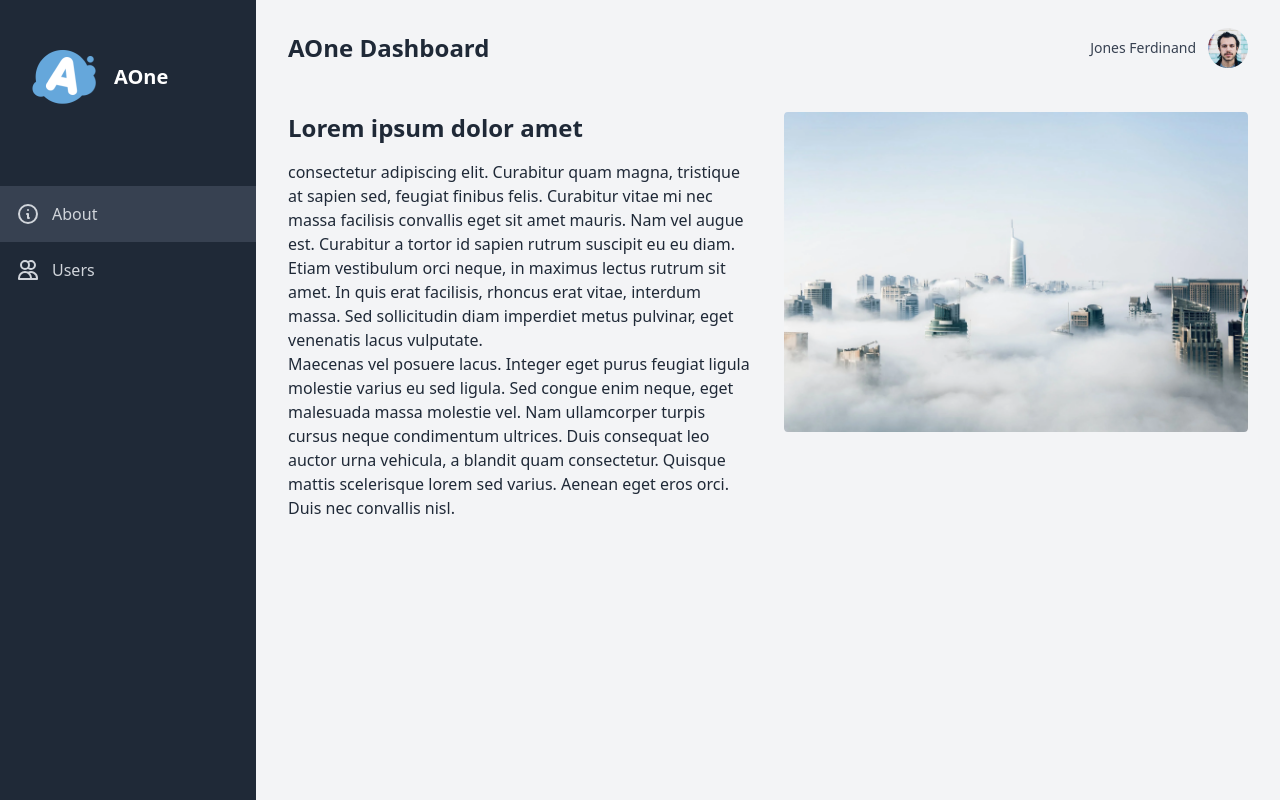
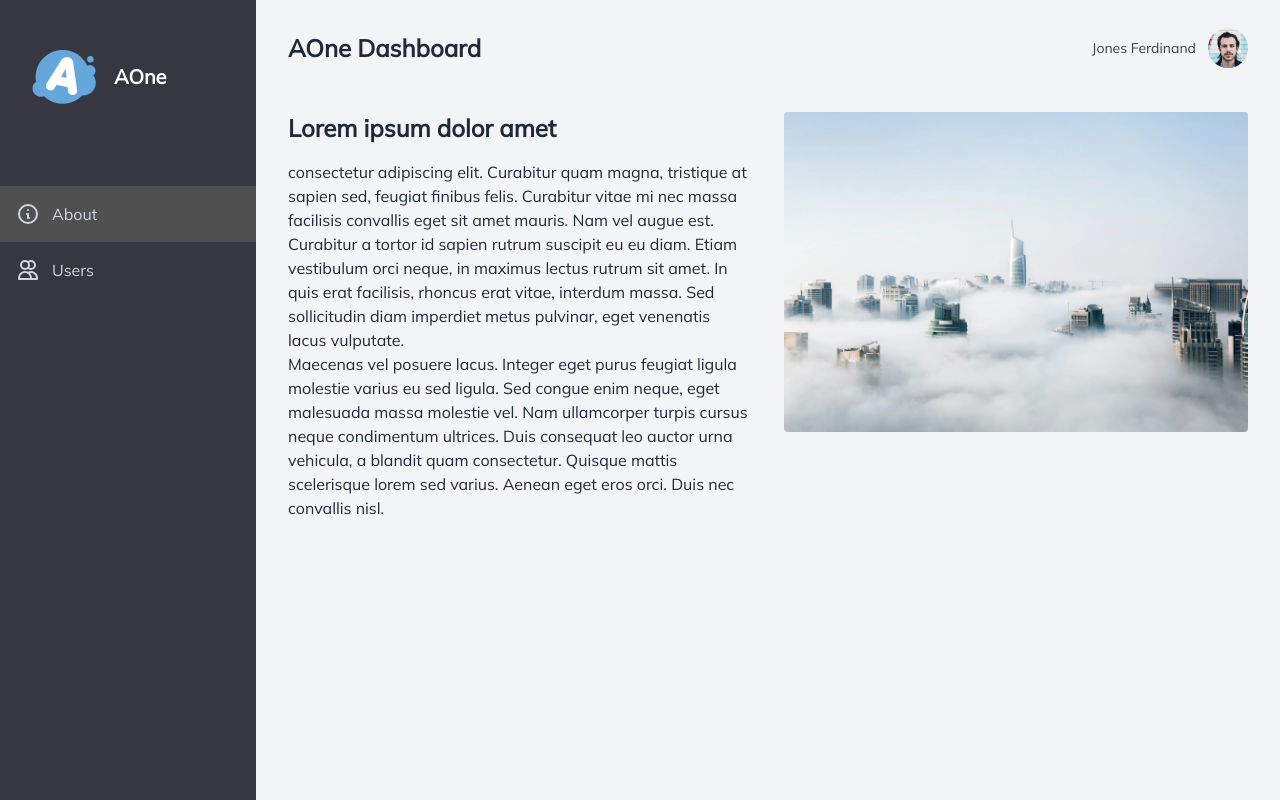
Before and after one commit to taufiqrohman/code-with-nuxt, a Nuxt app: page / in a window 1280 px wide. Built offline with nearby package versions, Linux system fonts and the light colour scheme.

Commit message:
Set default font

```diff
--- a/components/NavItem.vue
+++ b/components/NavItem.vue
@@ -1,8 +1,8 @@
 <template>
   <nuxt-link
     :to="to"
-    class="text-gray-300 flex flex-row justify-start items-center p-4 hover:bg-gray-600"
-    :class="{ 'bg-gray-700': active }"
+    class="text-gray-300 flex flex-row justify-start items-center p-4 hover:bg-secondary-gray"
+    :class="{ 'bg-secondary-gray': active }"
   >
     <slot name="icon" /> <span class="ml-3"><slot /></span>
   </nuxt-link>
--- a/nuxt.config.js
+++ b/nuxt.config.js
@@ -29,6 +29,7 @@ export default {
   buildModules: [
     // https://go.nuxtjs.dev/typescript
     "@nuxt/typescript-build",
+    "@nuxtjs/google-fonts",
     // https://go.nuxtjs.dev/tailwindcss
     "@nuxtjs/tailwindcss"
   ],
@@ -49,5 +50,11 @@ export default {
   },
 
   // Build Configuration: https://go.nuxtjs.dev/config-build
-  build: {}
+  build: {},
+
+  googleFonts: {
+    families: {
+      Mulish: true
+    }
+  }
 };
--- a/package.json
+++ b/package.json
@@ -22,6 +22,7 @@
     "@nuxtjs/dotenv": "^1.4.1",
     "@nuxtjs/eslint-config-typescript": "^6.0.0",
     "@nuxtjs/eslint-module": "^3.0.2",
+    "@nuxtjs/google-fonts": "^1.3.0",
     "@nuxtjs/tailwindcss": "^4.0.1",
     "@vue/test-utils": "^1.1.3",
     "babel-core": "7.0.0-bridge.0",
--- a/parts/Sidebar.vue
+++ b/parts/Sidebar.vue
@@ -1,5 +1,5 @@
 <template>
-  <aside class="hidden lg:flex lg:flex-shrink-0 bg-gray-800">
+  <aside class="hidden lg:flex lg:flex-shrink-0 bg-default-gray">
     <div class="flex flex-col w-64">
       <div class="flex items-center flex-row flex-shrink-0 p-8 mb-8">
         <img src="~/assets/images/logo.png" alt="AOne Logo" class="mr-4" />
--- /dev/null
+++ b/tailwind.config.js
@@ -0,0 +1,19 @@
+module.exports = {
+  purge: [],
+  darkMode: false, // or 'media' or 'class'
+  theme: {
+    extend: {
+      colors: {
+        "default-gray": "#363740",
+        "secondary-gray": "#505050"
+      },
+      fontFamily: {
+        sans: ["Mulish", "sans-serif"]
+      }
+    }
+  },
+  variants: {
+    extend: {}
+  },
+  plugins: []
+};
```
Also changed, not shown: 1 other file (tests, documents, lock files or other folders).
